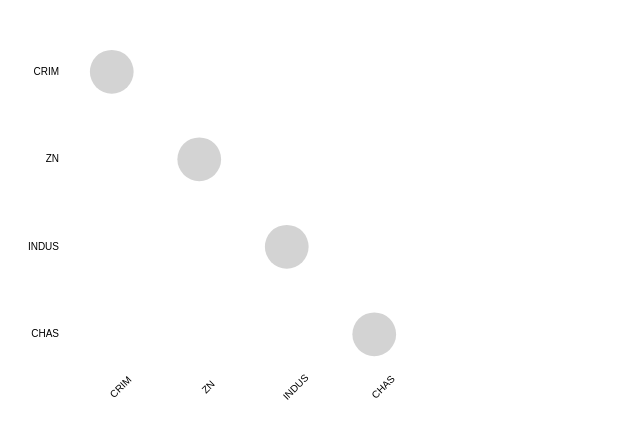
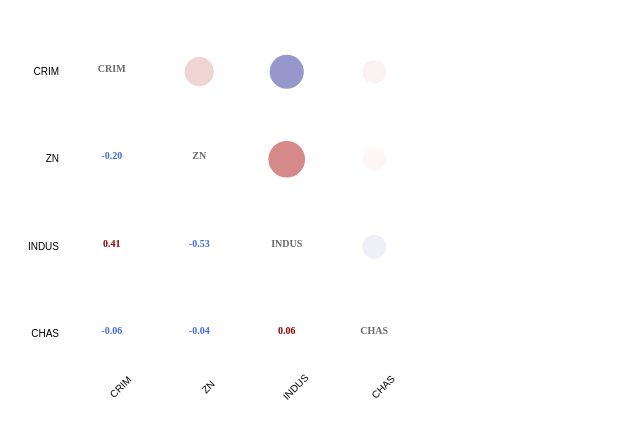
Before and after one commit to horoiwa/campbell, a plain HTML site: page campbell/dev/index.html in a window 1280 px wide. Shown: the whole page, without its empty margins (0-640 px from the left). Drawn offline with nearby package versions, Linux system fonts and the light colour scheme.

Commit message:
Finish scatter

```diff
--- a/campbell/dev/app.js
+++ b/campbell/dev/app.js
@@ -3,13 +3,14 @@
 const width = 430;
 const height = 430;
 const margin = {top: 20, right: 20, bottom: 60, left: 60};
-const fontsize = 12
-const fontfamily = "sans-serif"
+const fontsize = 10;
+const fontfamily = "sans-serif";
 
 const chart_width = width - margin.left - margin.right;
 const chart_height = height - margin.top - margin.bottom;
 
 const rawData = {"CRIM":{"CRIM":1.0,"ZN":-0.2004692197,"INDUS":0.4065834114,"CHAS":-0.0558915822},"ZN":{"CRIM":-0.2004692197,"ZN":1.0,"INDUS":-0.5338281863,"CHAS":-0.0426967193},"INDUS":{"CRIM":0.4065834114,"ZN":-0.5338281863,"INDUS":1.0,"CHAS":0.0629380275},"CHAS":{"CRIM":-0.0558915822,"ZN":-0.0426967193,"INDUS":0.0629380275,"CHAS":1.0}}
+const scatterData = [{"CRIM": 1,"ZN": 1,"INDUS": 1,"CHAS": 1},{"CRIM": 2,"ZN": 2,"INDUS": 2, "CHAS": 2}, {"CRIM": 3, "ZN": 3, "INDUS": 3, "CHAS": 3}]
 const indices = Object.keys(rawData)
 //
 
@@ -45,14 +46,6 @@ for (let i=0; i<indices.length; i++){
 }
 
 // Create Scaler
-var size = d3.scaleSqrt()
-    .domain([0, 1])
-    .range([0, 9]);
-
-var color = d3.scaleLinear()
-    .domain([-1, 0, 1])
-    .range(["#B22222", "#fff", "#000080"]);
-
 var x_scale = d3.scaleBand()
     .domain(indices)
     .range([0, chart_width]);
@@ -60,6 +53,14 @@ var x_scale = d3.scaleBand()
 var y_scale = d3.scaleBand()
     .domain(indices)
     .range([0, chart_height]);
+
+var csize = d3.scaleSqrt()
+    .domain([0, 1])
+    .range([x_scale.bandwidth()/10, x_scale.bandwidth()/4]);
+
+var ccolor = d3.scaleLinear()
+    .domain([-1, 0, 1])
+    .range(["#B22222", "#fff", "#000080"]);
 
 
 // Create SVG Element
@@ -90,16 +91,75 @@ svg.append("g")
 svg.selectAll(".fname")
     .data(middleData)
     .enter()
+    .append("text")
+    .attr("class", "fname")
+    .text((d) => {
+        if (d.x.length < 7){
+            return d.x;
+            }
+        else{
+            return d.x.slice(0, 7);
+            }
+        })
+    .attr("x", (d) => {
+        return x_scale(d.x) + x_scale.bandwidth()/2;
+    })
+    .attr("y", (d)=>{
+        return y_scale(d.y) + y_scale.bandwidth()/2;
+    })
+    .style("fill", "dimgrey")
+    .style("text-anchor", "middle")
+    .style("font-size", fontsize)
+    .style('font-weight', 'bold');
+
+svg.selectAll(".corCircle")
+    .data(lowerData)
+    .enter()
     .append("circle")
-    .attr("class", "fname")
+    .attr("class", "corCircle")
     .attr("cx", (d) => {
         return x_scale(d.x) + x_scale.bandwidth()/2;
     })
     .attr("cy", (d)=>{
         return y_scale(d.y) + y_scale.bandwidth()/2;
     })
-    .attr("fill", "lightgrey")
-    .attr("r", x_scale.bandwidth()/4)
+    .attr("fill", (d) => {
+        return ccolor(d.corr);
+    })
+    .attr("r", (d) => {
+        return csize(Math.abs(d.corr));
+    })
+    .on("mouseover", function(d){
+        d3.select(this)
+            .style("fill", "black")
+    });
+
+
+svg.selectAll(".corstr")
+    .data(upperData)
+    .enter()
+    .append("text")
+    .attr("class", "corstr")
+    .text((d) => {
+        console.log(d.corr);
+        return d.corr.toFixed(2);
+    })
+    .attr("x", (d) => {
+        return x_scale(d.x) + x_scale.bandwidth()/2;
+    })
+    .attr("y", (d)=>{
+        return y_scale(d.y) + y_scale.bandwidth()/2;
+    })
+    .style("fill", (d) => {
+        if (d.corr >= 0){
+            return "darkred";
+        } else {
+            return "royalblue";
+        }
+    })
+    .style("text-anchor", "middle")
+    .style("font-size", fontsize)
+    .style('font-weight', 'bold');
 
 // Create chart2
 var svg = d3.select("#chart2")
--- a/campbell/dev/style.css
+++ b/campbell/dev/style.css
@@ -1,11 +1,7 @@
 .dashbord{
  width: 100%;
  display: flex;
- flex-wrap: wrap;
-}
-
-.dashbord > div{
-	width: 40%;
+ flex-wrap: normal;
 }
 
 .xaxis path, .xaxis line{
```
Also changed, not shown: 1 other file.
